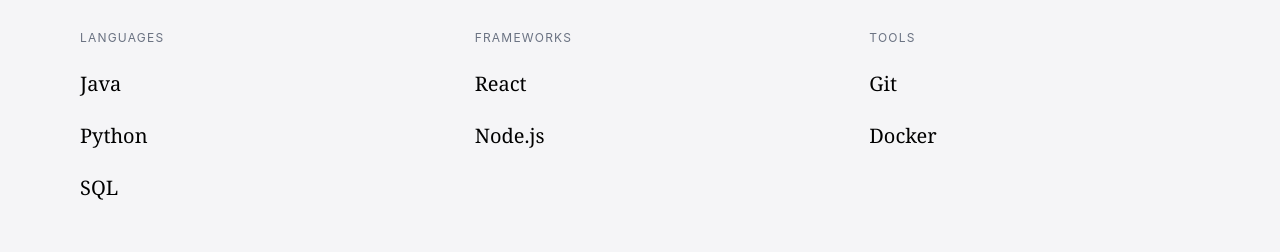
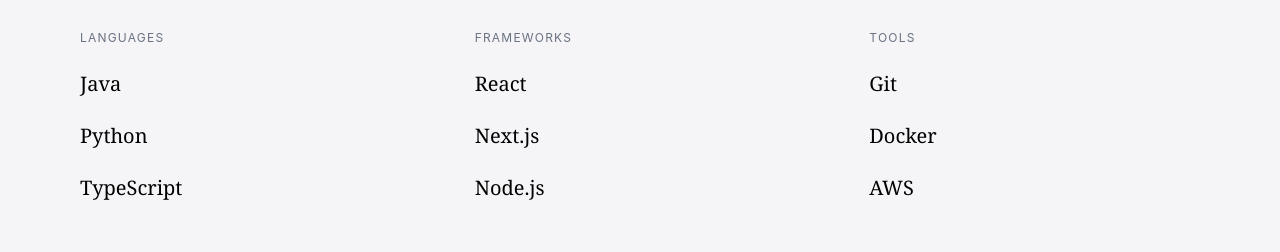
Before and after one commit to TharukaThennakoon/My-Portfolio, a React (Vite) app: page / in a window 1280 px wide. Shown: the part 2460-2712 px from the top of the page. Built offline with nearby package versions, Linux system fonts and the light colour scheme.

Commit message:
Add Framer Motion animations

```diff
--- a/src/sections/Skills.jsx
+++ b/src/sections/Skills.jsx
@@ -1,4 +1,6 @@
-// Commit 4 - Add reusable SkillColumn component
+// Commit 5 - Add Framer Motion animations
+import { motion } from "framer-motion";
+
 export default function Skills() {
   return (
     <section id="skills" className="bg-[#f5f5f7] text-black px-20 py-32">
@@ -17,17 +19,17 @@
 
         <SkillColumn
           title="LANGUAGES"
-          items={["Java", "Python", "SQL"]}
+          items={["Java", "Python", "TypeScript"]}
         />
 
         <SkillColumn
           title="FRAMEWORKS"
-          items={["React", "Node.js"]}
+          items={["React", "Next.js", "Node.js"]}
         />
 
         <SkillColumn
           title="TOOLS"
-          items={["Git", "Docker"]}
+          items={["Git", "Docker", "AWS"]}
         />
 
       </div>
@@ -38,7 +40,11 @@
 
 function SkillColumn({ title, items }) {
   return (
-    <div>
+    <motion.div
+      initial={{ opacity: 0, y: 30 }}
+      whileInView={{ opacity: 1, y: 0 }}
+      transition={{ duration: 0.5 }}
+    >
       <h3 className="text-xs tracking-widest text-gray-500 mb-6">
         {title}
       </h3>
@@ -50,6 +56,6 @@
           </div>
         ))}
       </div>
-    </div>
+    </motion.div>
   );
 }
```
